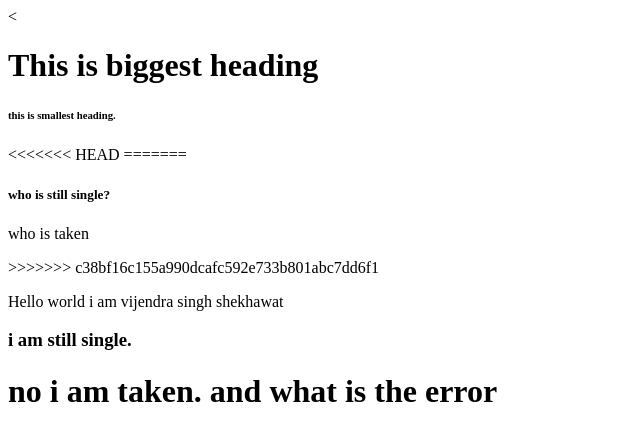
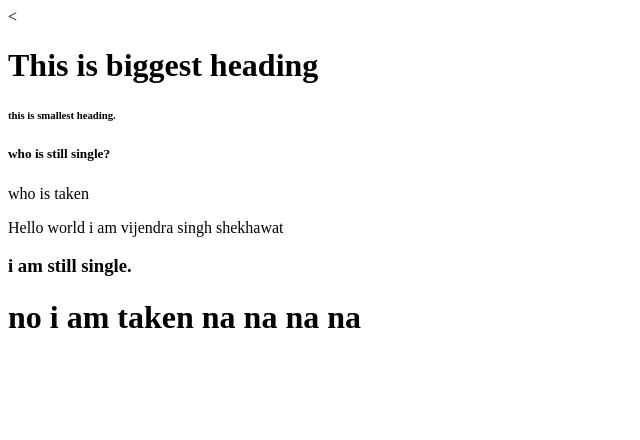
Before and after one commit to vijendra21vijendra/web, a plain HTML site: page x.html in a window 1280 px wide. Shown: the whole page, without its empty margins (0-640 px from the left). Drawn offline with Linux system fonts and the light colour scheme.

Commit message:
Update x.html

```diff
--- a/x.html
+++ b/x.html
@@ -6,14 +6,11 @@
   <body>
     <h1>This is biggest heading</h1>
     <h6>this is smallest heading.</h6>
-<<<<<<< HEAD
-=======
     <h5>who is still single?</h5>
     <p>who is taken</p>
->>>>>>> c38bf16c155a990dcafc592e733b801abc7dd6f1
     <p>Hello world  i am vijendra singh shekhawat</p>
     <h3>i am still single.</h3>
-    <h1>no i am taken. and what is the error</h1>
+    <h1>no i am taken na na na na </h1>
 
   </body>
 </html>
```
